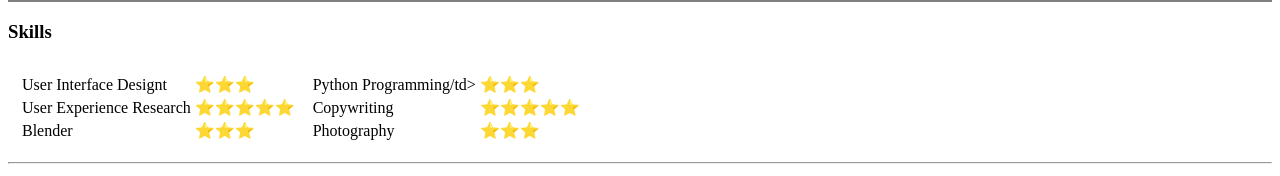
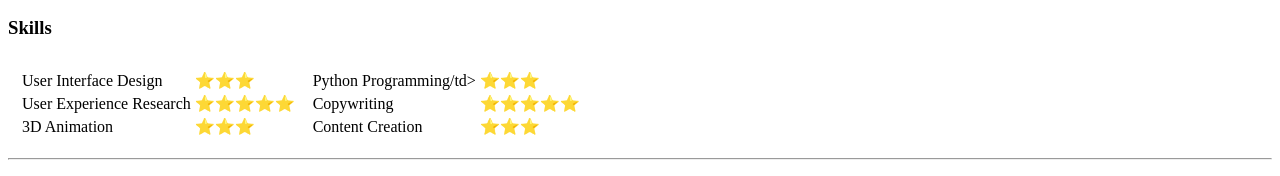
Before and after one commit to yaboidimsum/CV, a plain HTML site: page index.html in a window 1280 px wide. Shown: the part 932-1108 px from the top of the page. Drawn offline with Linux system fonts and the light colour scheme.

Commit message:
Update index.html

```diff
--- a/index.html
+++ b/index.html
@@ -1,4 +1,3 @@
-<!DOCTYPE html>
     <head>
         <meta charset="UTF-8">
         <title>🚀 Awan's Website</title>
@@ -59,7 +58,7 @@
             <table>
                 <tbody>
                     <tr>
-                        <td>User Interface Designt</td>
+                        <td>User Interface Design</td>
                         <td>⭐⭐⭐</td>
                     </tr>
                     <tr>
@@ -67,7 +66,7 @@
                         <td>⭐⭐⭐⭐⭐</td>
                     </tr>
                     <tr>
-                        <td>Blender </td>
+                        <td>3D Animation</td>
                         <td>⭐⭐⭐</td>
                     </tr>
                 </tbody>
@@ -85,7 +84,7 @@
                         <td>⭐⭐⭐⭐⭐</td>
                     </tr>
                     <tr>
-                        <td>Photography</td>
+                        <td>Content Creation</td>
                         <td>⭐⭐⭐</td>
                     </tr>
                 </tbody>
```
